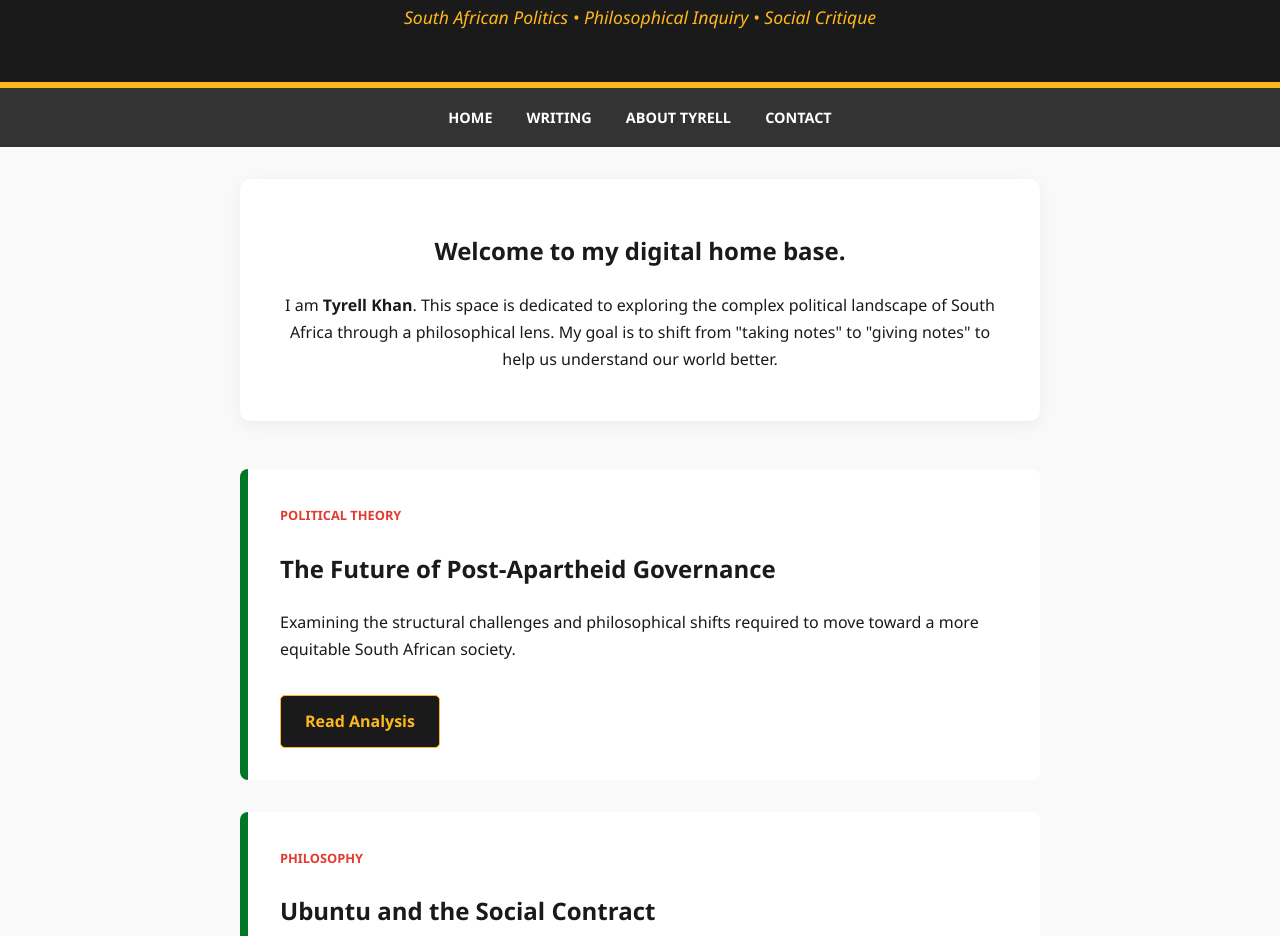
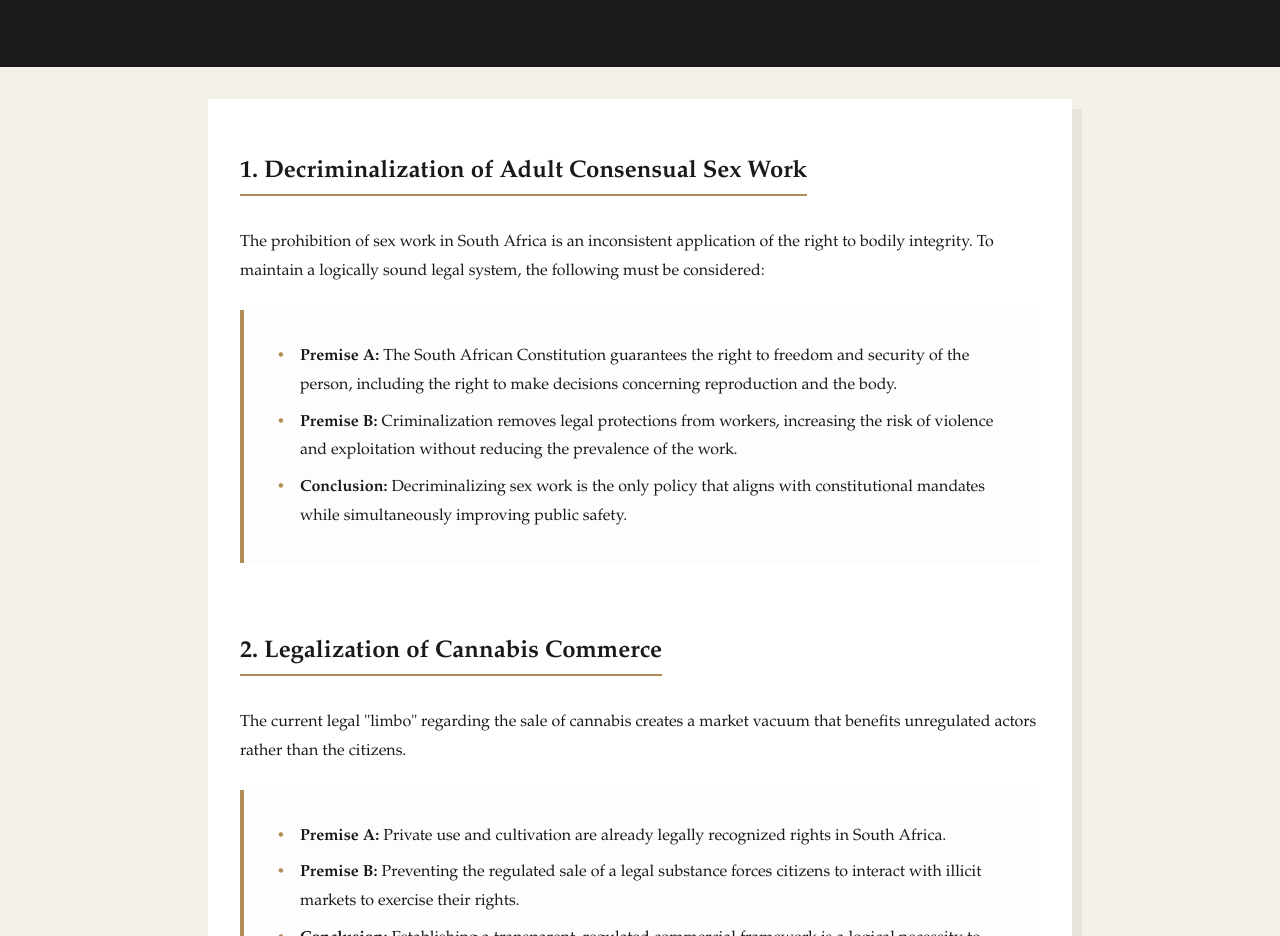
Before and after one commit to tyrell-khan/mywebsite, a plain HTML site: page index.html in a window 1280 px wide. Shown: the part 147-1083 px from the top of the page. Drawn offline with Linux system fonts and the light colour scheme.

Commit message:
Revise index.html for Arguments for Liberty theme
Updated the content and styling of the index.html file to reflect a new focus on arguments for liberty, including new sections on decriminalization of sex work, legalization of cannabis commerce, and regulated markets for organ donation.

```diff
--- a/index.html
+++ b/index.html
@@ -3,121 +3,87 @@
 <head>
     <meta charset="UTF-8">
     <meta name="viewport" content="width=device-width, initial-scale=1.0">
-    <title>Tyrell Khan | Politics & Philosophy</title>
+    <title>Tyrell Khan | Arguments for Liberty</title>
     <style>
         :root {
-            --primary: #007725; /* SA Green */
-            --accent: #E03C31; /* SA Red */
-            --dark: #1a1a1a;
-            --light: #f9f9f9;
-            --gold: #FFB81C;
+            --primary: #1a1a1a;
+            --accent: #b08d57;
+            --bg: #f4f1ea;
+            --paper: #ffffff;
         }
 
         body {
-            font-family: 'Segoe UI', Tahoma, Geneva, Verdana, sans-serif;
-            line-height: 1.7;
+            font-family: 'Garamond', serif;
+            line-height: 1.8;
+            background-color: var(--bg);
+            color: var(--primary);
             margin: 0;
-            background-color: var(--light);
-            color: var(--dark);
+            padding: 0;
         }
 
         header {
-            background: var(--dark);
+            background: var(--primary);
             color: white;
-            padding: 4rem 0 2rem 0;
+            padding: 3rem 1rem;
             text-align: center;
-            border-bottom: 6px solid var(--gold);
         }
 
         header h1 {
             margin: 0;
-            font-size: 2.5rem;
-            letter-spacing: 2px;
+            letter-spacing: 3px;
             text-transform: uppercase;
-        }
-
-        header p {
-            color: var(--gold);
-            font-style: italic;
-            font-size: 1.1rem;
-        }
-
-        nav {
-            background: #333;
-            color: white;
-            padding: 1rem;
-            text-align: center;
-            position: sticky;
-            top: 0;
-            z-index: 1000;
-        }
-
-        nav a {
-            color: white;
-            margin: 0 15px;
-            text-decoration: none;
-            font-weight: bold;
-            font-size: 0.9rem;
+            font-size: 2rem;
         }
 
         .container {
             max-width: 800px;
             margin: 2rem auto;
-            padding: 0 20px;
+            padding: 2rem;
+            background: var(--paper);
+            box-shadow: 10px 10px 0px rgba(0,0,0,0.05);
         }
 
-        .about-section {
-            text-align: center;
+        .argument {
             margin-bottom: 3rem;
-            padding: 2rem;
-            background: #fff;
-            border-radius: 10px;
-            box-shadow: 0 4px 15px rgba(0,0,0,0.05);
         }
 
-        .post-preview {
-            background: white;
-            padding: 2rem;
-            margin-bottom: 2rem;
-            border-radius: 8px;
-            border-left: 8px solid var(--primary);
-            transition: transform 0.3s ease;
+        .argument h2 {
+            border-bottom: 2px solid var(--accent);
+            display: inline-block;
+            margin-bottom: 1rem;
         }
 
-        .post-preview:hover {
-            transform: translateY(-5px);
+        .claim-box {
+            border-left: 4px solid var(--accent);
+            padding: 1rem 2rem;
+            background: #fdfdfd;
+            margin: 1.5rem 0;
         }
 
-        .tag {
-            color: var(--accent);
-            font-size: 0.8rem;
-            font-weight: bold;
-            text-transform: uppercase;
+        .premise-list {
+            list-style: none;
+            padding: 0;
         }
 
-        .btn {
-            display: inline-block;
-            background: var(--dark);
-            color: var(--gold);
-            padding: 12px 24px;
-            text-decoration: none;
-            border-radius: 5px;
-            font-weight: bold;
-            margin-top: 15px;
-            border: 1px solid var(--gold);
+        .premise-list li {
+            margin-bottom: 0.5rem;
+            padding-left: 1.5rem;
+            position: relative;
         }
 
-        .btn:hover {
-            background: var(--gold);
-            color: var(--dark);
+        .premise-list li::before {
+            content: "•";
+            color: var(--accent);
+            position: absolute;
+            left: 0;
+            font-weight: bold;
         }
 
         footer {
             text-align: center;
-            padding: 3rem;
-            background: var(--dark);
-            color: white;
-            margin-top: 5rem;
+            padding: 2rem;
+            font-style: italic;
+            color: #666;
         }
     </style>
 </head>
@@ -125,42 +91,51 @@
 
 <header>
     <h1>Tyrell Khan</h1>
-    <p>South African Politics • Philosophical Inquiry • Social Critique</p>
+    <p>Structural Arguments on South African Liberty</p>
 </header>
 
-<nav>
-    <a href="#home">HOME</a>
-    <a href="#writing">WRITING</a>
-    <a href="#about">ABOUT TYRELL</a>
-    <a href="mailto:your-email@example.com">CONTACT</a>
-</nav>
+<div class="container">
 
-<div class="container">
-    <section id="about" class="about-section">
-        <h2>Welcome to my digital home base.</h2>
-        <p>I am <strong>Tyrell Khan</strong>. This space is dedicated to exploring the complex political landscape of South Africa through a philosophical lens. My goal is to shift from "taking notes" to "giving notes" to help us understand our world better.</p>
+    <section class="argument">
+        <h2>1. Decriminalization of Adult Consensual Sex Work</h2>
+        <p>The prohibition of sex work in South Africa is an inconsistent application of the right to bodily integrity. To maintain a logically sound legal system, the following must be considered:</p>
+        <div class="claim-box">
+            <ul class="premise-list">
+                <li><strong>Premise A:</strong> The South African Constitution guarantees the right to freedom and security of the person, including the right to make decisions concerning reproduction and the body.</li>
+                <li><strong>Premise B:</strong> Criminalization removes legal protections from workers, increasing the risk of violence and exploitation without reducing the prevalence of the work.</li>
+                <li><strong>Conclusion:</strong> Decriminalizing sex work is the only policy that aligns with constitutional mandates while simultaneously improving public safety.</li>
+            </ul>
+        </div>
     </section>
 
-    <div id="writing">
-        <article class="post-preview">
-            <span class="tag">Political Theory</span>
-            <h2>The Future of Post-Apartheid Governance</h2>
-            <p>Examining the structural challenges and philosophical shifts required to move toward a more equitable South African society.</p>
-            <a href="#" class="btn">Read Analysis</a>
-        </article>
+    <section class="argument">
+        <h2>2. Legalization of Cannabis Commerce</h2>
+        <p>The current legal "limbo" regarding the sale of cannabis creates a market vacuum that benefits unregulated actors rather than the citizens.</p>
+        <div class="claim-box">
+            <ul class="premise-list">
+                <li><strong>Premise A:</strong> Private use and cultivation are already legally recognized rights in South Africa.</li>
+                <li><strong>Premise B:</strong> Preventing the regulated sale of a legal substance forces citizens to interact with illicit markets to exercise their rights.</li>
+                <li><strong>Conclusion:</strong> Establishing a transparent, regulated commercial framework is a logical necessity to uphold the spirit of the court's recent rulings.</li>
+            </ul>
+        </div>
+    </section>
 
-        <article class="post-preview">
-            <span class="tag">Philosophy</span>
-            <h2>Ubuntu and the Social Contract</h2>
-            <p>Does the traditional African philosophy of Ubuntu offer a stronger foundation for a social contract than Western liberalism?</p>
-            <a href="#" class="btn">Read Essay</a>
-        </article>
-    </div>
+    <section class="argument">
+        <h2>3. Regulated Markets for Organ Donation</h2>
+        <p>The ethical objection to the sale of organs often fails to account for the direct cost in human lives caused by current shortages.</p>
+        <div class="claim-box">
+            <ul class="premise-list">
+                <li><strong>Premise A:</strong> A person has a higher degree of ownership over their internal organs than any other property; thus, the right to alienate (sell) that property should be protected.</li>
+                <li><strong>Premise B:</strong> A state-governed market would provide a safe, clinical environment for donors who are currently driven to dangerous, unregulated international black markets.</li>
+                <li><strong>Conclusion:</strong> Transitioning to a regulated compensation model for kidney donation respects individual autonomy and solves the chronic supply shortage.</li>
+            </ul>
+        </div>
+    </section>
+
 </div>
 
 <footer>
-    <p>&copy; 2026 Tyrell Khan. Built with the mindset of a learner.</p>
-    <p style="font-size: 0.8rem; color: #888;">"When one person teaches, two people learn."</p>
+    <p>&copy; 2026 Tyrell Khan | Logic & Liberty</p>
 </footer>
 
 </body>
```
